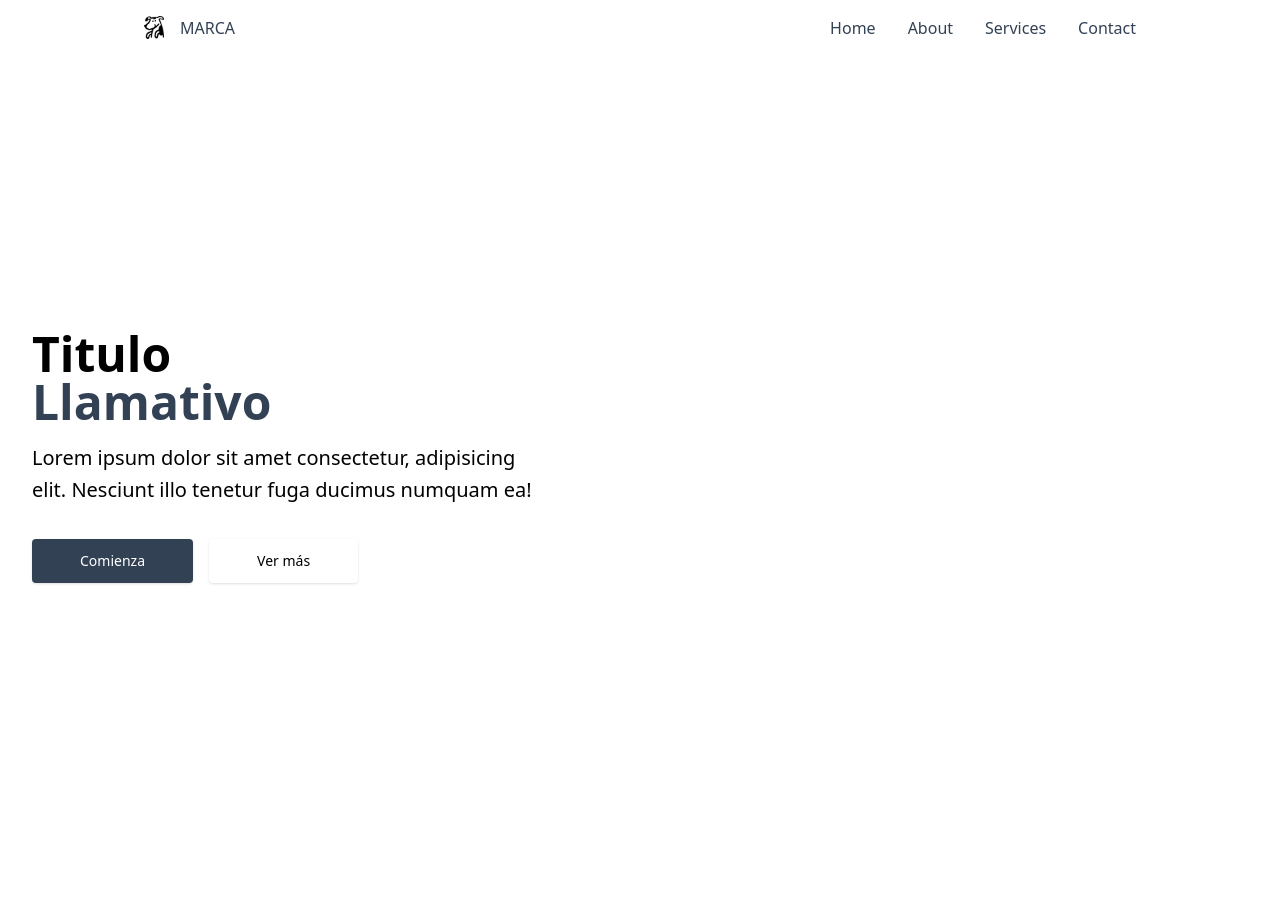
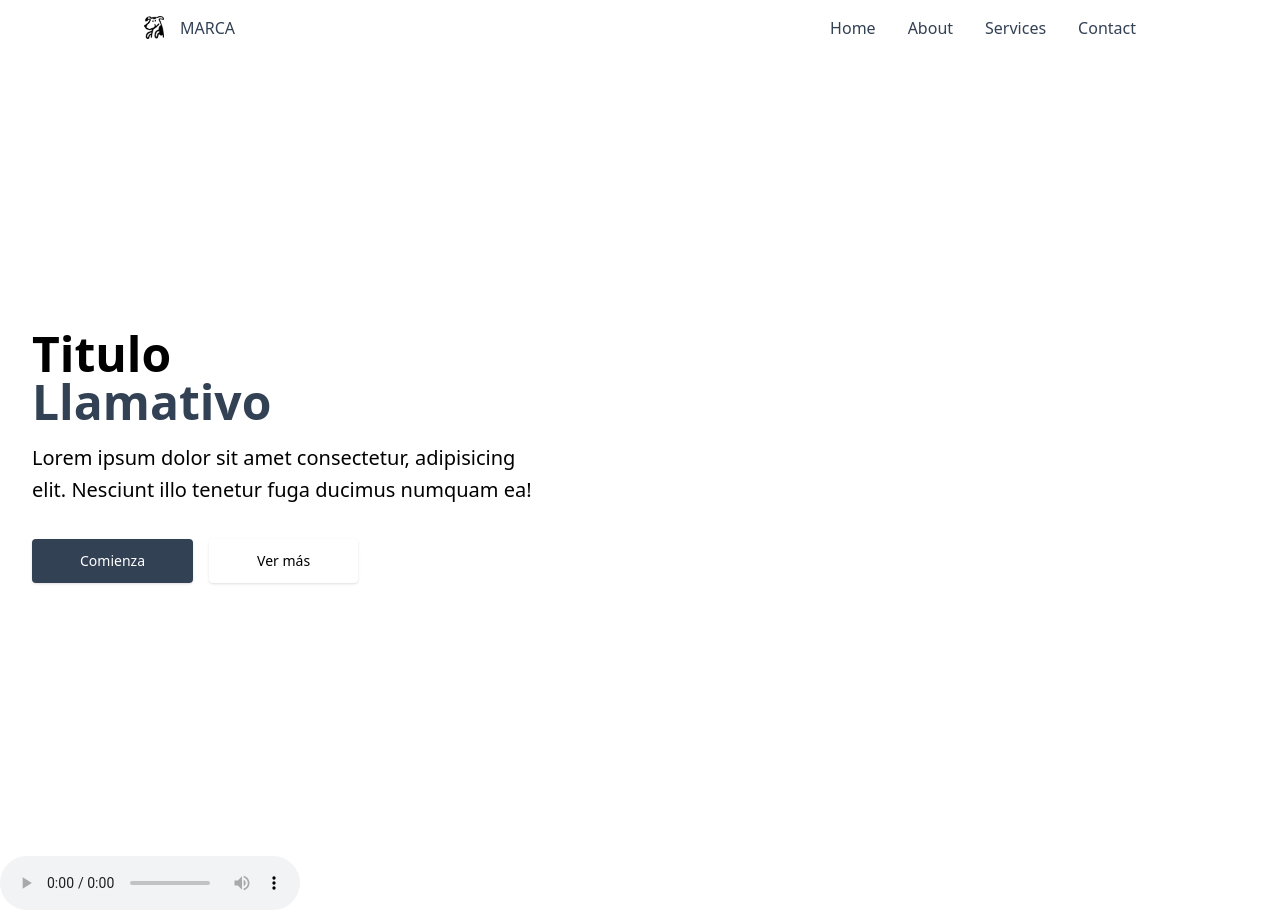
Before and after one commit to patricksdx/PrimeraPagina, a React (Vite) app: page / in a window 1280 px wide. Before the commit the page ends 856 px from the top, so only its background shows below. Built offline with nearby package versions, Linux system fonts and the light colour scheme.

Commit message:
musica agregada

```diff
--- a/package.json
+++ b/package.json
@@ -11,7 +11,8 @@
   },
   "dependencies": {
     "react": "^18.2.0",
-    "react-dom": "^18.2.0"
+    "react-dom": "^18.2.0",
+    "react-icons": "^4.7.1"
   },
   "devDependencies": {
     "@types/react": "^18.0.27",
--- a/src/App.jsx
+++ b/src/App.jsx
@@ -1,14 +1,14 @@
 import Header from './components/Header.jsx'
 import Banner from './components/Banner.jsx'
+import MP3 from './components/Mp3.jsx'
 
 function App() {
-
-
 
   return (
     <div className="bg-white min-h-screen">
       <Header></Header>
       <Banner></Banner>
+      <MP3></MP3>
     </div>
   )
 }
--- /dev/null
+++ b/src/components/Mp3.jsx
@@ -0,0 +1,11 @@
+import CantoHerido from './music/Canto Herido.mp3'
+
+function MP3(){
+    return (
+        <div className='m-auto'>
+            <audio src={CantoHerido} autoplay='true' controls='true' loop='true'></audio>
+        </div>
+    );
+}
+
+export default MP3;
```
Also changed, not shown: src/components/Header.jsx (line endings or trailing spaces), 2 other files (tests, documents, lock files or other folders).
